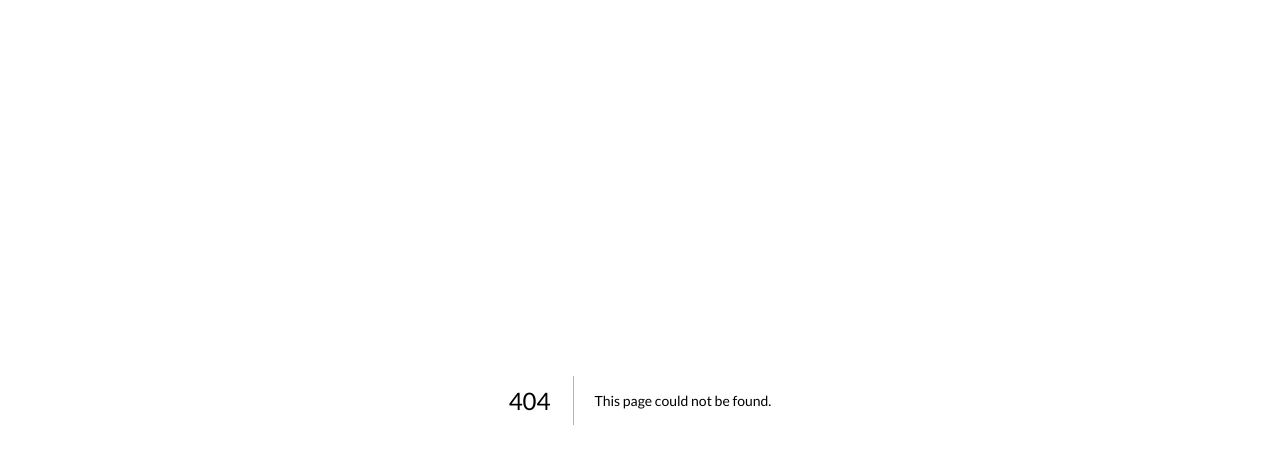
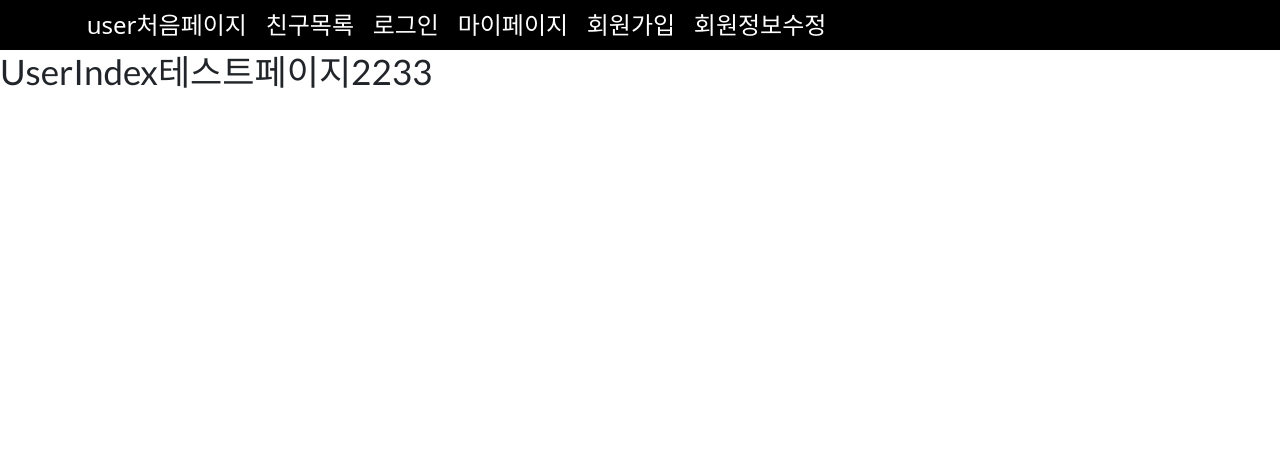
Before and after one commit to damwon/BlahBlah, a Next.js app in the folder FE/blahblah/: page /user in a window 1280 px wide. Before the commit this address had no page. Shown: the top 464 px of the page. Built offline with nearby package versions, Linux system fonts and the light colour scheme.

Commit message:
[S06P31C203-67] Feat: NavBar

```diff
--- /dev/null
+++ b/FE/blahblah/component/user/usernav.js
@@ -0,0 +1,53 @@
+import { Navbar,Container,Nav } from 'react-bootstrap';
+import Link from "next/link";
+import { useRouter } from "next/router";
+
+export default function userNav() {
+  return (
+    <>
+    {/* 테스트 */}
+    <Navbar bg="black" variant="dark">
+    <Container>
+    <Link href="/user">
+ <a className="navmenu">&nbsp;user처음페이지 &nbsp;</a>
+  </Link>
+    {/* <Navbar.Brand href="/user">user처음페이지</Navbar.Brand> */}
+    <Nav className="me-auto">
+    <Link href="/user/friends">
+ <a className="navmenu">&nbsp;친구목록 &nbsp;</a>
+  </Link>
+  <Link href="/user/login">
+ <a className="navmenu">&nbsp;로그인 &nbsp;</a>
+  </Link>
+  <Link href="/user/mypage">
+ <a className="navmenu">&nbsp;마이페이지 &nbsp;</a>
+  </Link>
+  <Link href="/user/signup">
+ <a className="navmenu">&nbsp;회원가입 &nbsp;</a>
+  </Link>
+  <Link href="/user/updatecheck">
+ <a className="navmenu">&nbsp;회원정보수정 &nbsp;</a>
+  </Link>
+      {/* <Nav.Link href="/user/friends">친구목록</Nav.Link>
+      <Nav.Link href="/user/login">로그인</Nav.Link>
+      <Nav.Link href="/user/mypage">마이페이지</Nav.Link>
+      <Nav.Link href="/user/signup">회원가입</Nav.Link>
+      <Nav.Link href="/user/updatecheck">회원정보수정</Nav.Link> */}
+    </Nav>
+    </Container>
+  </Navbar>
+    <style jsx>{`
+
+        .navmenu {
+          color: white;
+          text-decoration-line: none;
+          display: inline-block;
+          margin: 0px;
+          font-size: 24px;
+        }
+
+      `}</style>
+    </>
+
+  )
+}
--- a/FE/blahblah/package.json
+++ b/FE/blahblah/package.json
@@ -9,8 +9,10 @@
     "lint": "next lint"
   },
   "dependencies": {
+    "bootstrap": "^5.1.3",
     "next": "12.1.5",
     "react": "^17.0.2",
+    "react-bootstrap": "^2.2.3",
     "react-dom": "^17.0.2",
     "semantic-ui-css": "^2.4.1",
     "semantic-ui-react": "^2.1.2"
--- a/FE/blahblah/pages/_app.tsx
+++ b/FE/blahblah/pages/_app.tsx
@@ -1,6 +1,7 @@
 import '../styles/globals.css'
 import 'semantic-ui-css/semantic.min.css'
 import type { AppProps } from 'next/app'
+import 'bootstrap/dist/css/bootstrap.min.css';
 
 function MyApp({ Component, pageProps }: AppProps) {
   return <Component {...pageProps} />
--- /dev/null
+++ b/FE/blahblah/pages/user/index.tsx
@@ -0,0 +1,10 @@
+import UserNav from '../../component/user/userNav'
+
+export default function User() {
+  return (
+    <>
+      <UserNav></UserNav>
+      <h1>UserIndex테스트페이지2233</h1>
+    </>
+  )
+}
```
Also changed, not shown: FE/blahblah/pages/user/friends.tsx (added, +10 -0 lines), FE/blahblah/pages/user/login.tsx (added, +10 -0 lines), FE/blahblah/pages/user/logout.tsx (added, +10 -0 lines), FE/blahblah/pages/user/mypage.tsx (added, +10 -0 lines), FE/blahblah/pages/user/signup.tsx (added, +10 -0 lines), FE/blahblah/pages/user/update.tsx (added, +10 -0 lines), FE/blahblah/pages/user/updatecheck.tsx (added, +10 -0 lines), 2 other files (tests, documents, lock files or other folders).
